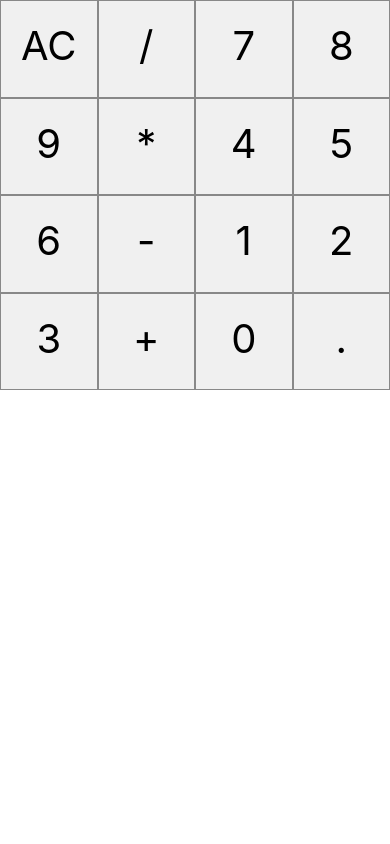
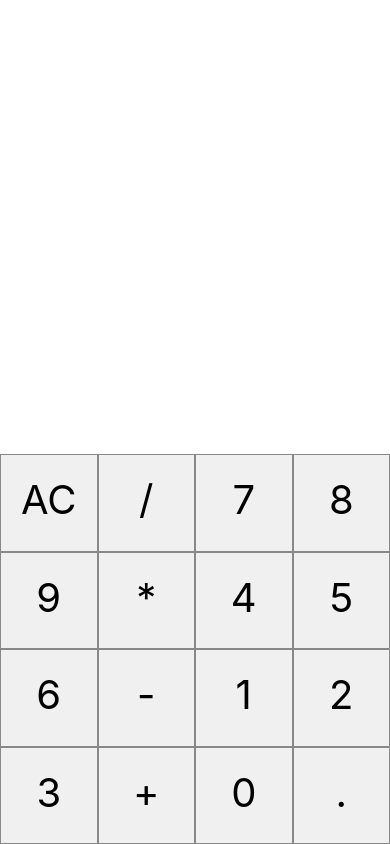
Before and after one commit to DiegoTeixeiraMarques/React-Native, a React Native app in the folder calc/: screen / in a window 390 px wide. Built offline with nearby package versions, Linux system fonts and the light colour scheme.

Commit message:
Importing and adding display component in App.js

```diff
--- a/calc/App.js
+++ b/calc/App.js
@@ -1,11 +1,17 @@
 import React, {Component} from 'react';
 import {Platform, StyleSheet, Text, View} from 'react-native';
 import Button from './src/components/Button'
+import Display from './src/components/Display'
 
 export default class App extends Component {
+  state = {
+    displayValue: '0'
+  }
+
   render() {
     return (
       <View style={styles.container}>
+        <Display value={this.state.displayValue}/>        {/* Recebe o estado inicial do App, '0' */}
         <View style={styles.buttons}>
         <Button label='AC'/>
         <Button label='/'/>
@@ -34,7 +40,7 @@ const styles = StyleSheet.create({
     flex: 1,
   },
   buttons: {
-    flexDirection: 'row',             //Flexiona os componentes em linhas
+    flexDirection: 'row',                               //Flexiona os componentes em linhas
     flexWrap: 'wrap',
   }
 });
```
